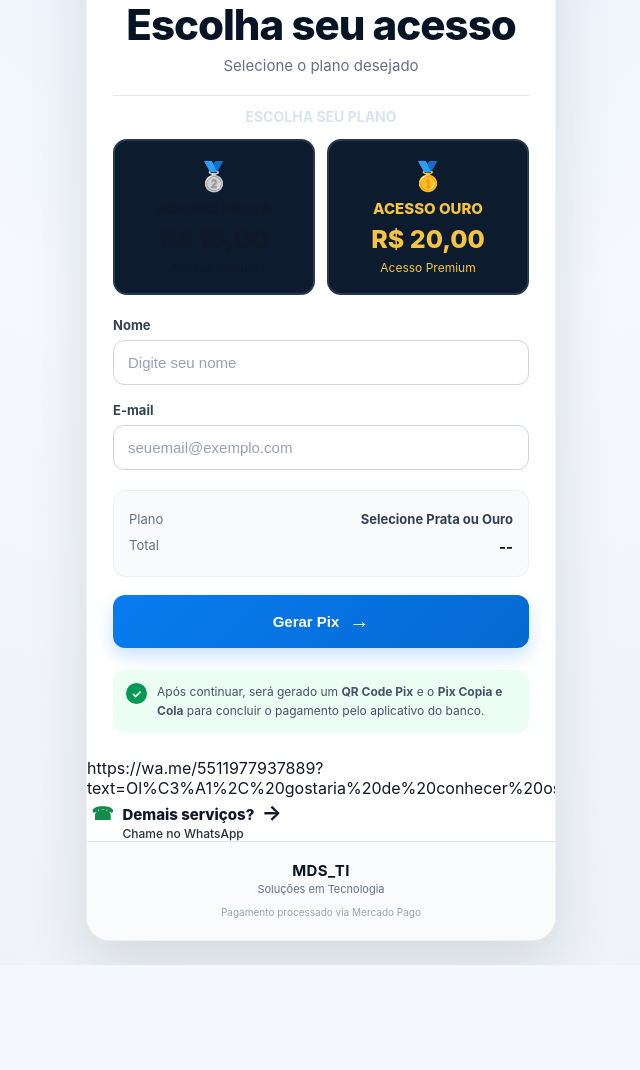
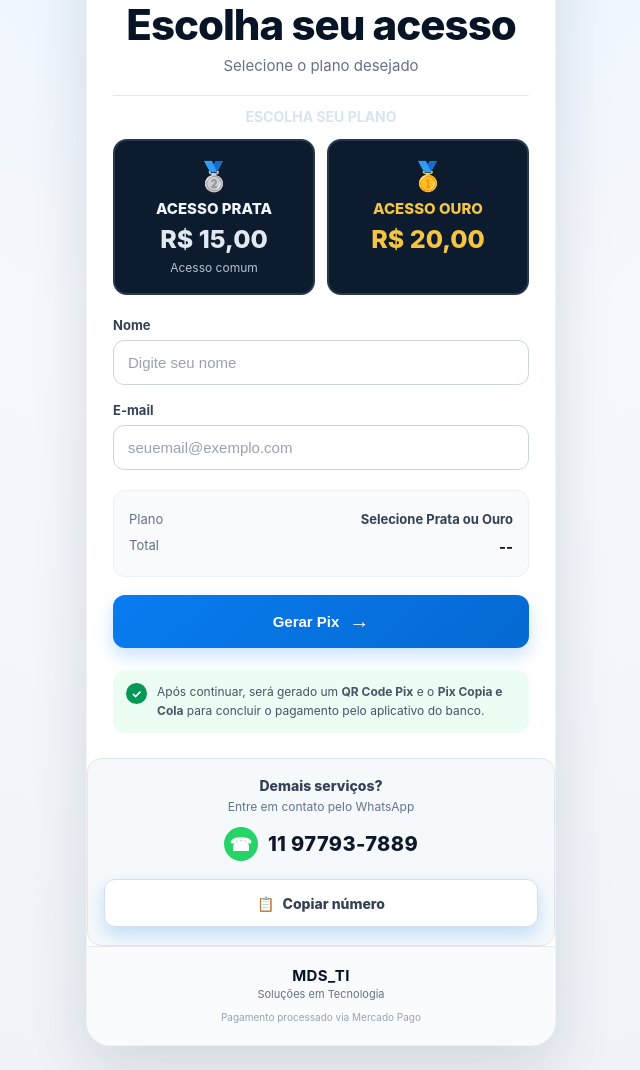
Before and after one commit to marcioecofabril-hub/Teste, a Flask app: page / in a window 1280 px wide. Shown: the part 211-1281 px from the top of the page, without its empty margins (319-959 px from the left). Before the commit the page ends 1176 px from the top, so only its background shows below. Run offline with Flask 3, Linux system fonts and the light colour scheme.

Commit message:
Update pay_simple.html

```diff
--- a/templates/pay_simple.html
+++ b/templates/pay_simple.html
@@ -100,6 +100,7 @@
     >
 
     <style>
+
         .plans-title {
             margin: 0 0 14px;
             text-align: center;
@@ -133,10 +134,12 @@
             border-radius: 14px;
             text-align: center;
             cursor: pointer;
+
             transition:
                 transform 0.2s ease,
                 border-color 0.2s ease,
                 box-shadow 0.2s ease;
+
             background: #0c1b2e;
         }
 
@@ -168,11 +171,42 @@
             display: block;
             margin-top: 6px;
             font-size: 12px;
-            opacityor: #e2e8f0;
         }
+
+        /* PLANO PRATA */
+
+        .silver {
+            color: #e2e8f0;
+        }
+
+        .silver .plan-name {
+            color: #f1f5f9;
+        }
+
+        .silver .plan-price {
+            color: #e2e8f0;
+        }
+
+        .silver .plan-description {
+            color: #b6c2d1;
+        }
+
+        /* PLANO OURO */
 
         .gold {
             color: #f5c542;
+        }
+
+        .gold .plan-name {
+            color: #f5c542;
+        }
+
+        .gold .plan-price {
+            color: #f5c542;
+        }
+
+        .gold .plan-description {
+            color: #d7b64a;
         }
 
         .plan-option input:focus-visible + .plan-card {
@@ -196,105 +230,115 @@
                 0 8px 24px rgba(0, 0, 0, 0.25);
         }
 
-        /*
-         * BOTAO PARA DEMAIS SERVICOS
-         * O link fica dentro do href e nao aparece na tela.
-         */
+        /* WHATSAPP */
 
         .other-services {
             margin-top: 22px;
         }
 
-        .whatsapp-services-button {
+        .whatsapp-box {
+            width: 100%;
+            padding: 18px 16px;
+            box-sizing: border-box;
+
+            border: 1px solid #dfe6ed;
+            border-radius: 14px;
+
+            background: #f6f9fb;
+
+            text-align: center;
+        }
+
+        .whatsapp-title {
+            margin: 0 0 5px;
+            color: #334155;
+            font-size: 14px;
+            font-weight: 800;
+        }
+
+        .whatsapp-subtitle {
+            margin: 0 0 13px;
+            color: #64748b;
+            font-size: 12px;
+        }
+
+        .whatsapp-number {
             display: flex;
-            width: 100%;
-            min-height: 58px;
             align-items: center;
             justify-content: center;
-            gap: 11px;
-            padding: 14px 18px;
-            border: none;
-            border-radius: 14px;
-            color: #ffffff;
-            background:
-                linear-gradient(
-                    135deg,
-                    #25d366,
-                    #128c4a
-                );
-            box-shadow:
-                0 10px 24px rgba(18, 140, 74, 0.25);
-            font-size: 15px;
+            gap: 10px;
+
+            margin-bottom: 12px;
+
+            color: #0f172a;
+            font-size: 20px;
             font-weight: 800;
-            line-height: 1.3;
-            text-align: center;
-            text-decoration: none;
-            transition:
-                transform 0.2s ease,
-                box-shadow 0.2s ease,
-                filter 0.2s ease;
-        }
-
-        .whatsapp-services-button:hover {
-            transform: translateY(-2px);
-            filter: brightness(1.03);
-            box-shadow:
-                0 14px 28px rgba(18, 140, 74, 0.32);
-        }
-
-        .whatsapp-services-button:active {
-            transform: scale(0.985);
-        }
-
-        .whatsapp-services-button:focus-visible {
-            outline: 3px solid rgba(37, 211, 102, 0.35);
-            outline-offset: 3px;
+            letter-spacing: 0.4px;
         }
 
         .whatsapp-icon {
             display: inline-flex;
-            width: 31px;
-            height: 31px;
-            flex: 0 0 31px;
+            width: 34px;
+            height: 34px;
+            flex: 0 0 34px;
+
             align-items: center;
             justify-content: center;
+
             border-radius: 50%;
-            color: #128c4a;
-            background: #ffffff;
+
+            color: #ffffff;
+            background: #25d366;
+
             font-size: 18px;
-            font-weight: 900;
         }
 
-        .whatsapp-button-text {
-            display: inline-flex;
-            flex-direction: column;
-            align-items: flex-start;
-            text-align: left;
+        .copy-whatsapp-button {
+            width: 100%;
+            min-height: 48px;
+
+            display: flex;
+            align-items: center;
+            justify-content: center;
+            gap: 8px;
+
+            padding: 12px 15px;
+
+            border: 1px solid #d7dee7;
+            border-radius: 11px;
+
+            color: #334155;
+            background: #ffffff;
+
+            font-family: inherit;
+            font-size: 14px;
+            font-weight: 800;
+
+            cursor: pointer;
+
+            transition:
+                transform 0.2s ease,
+                border-color 0.2s ease,
+                background 0.2s ease;
         }
 
-        .whatsapp-button-title {
-            font-size: 15px;
-            font-weight: 800;
+        .copy-whatsapp-button:hover {
+            border-color: #25d366;
+            background: #f0fff6;
+            transform: translateY(-1px);
         }
 
-        .whatsapp-button-subtitle {
-            margin-top: 2px;
-            font-size: 12px;
-            font-weight: 500;
-            opacity: 0.9;
+        .copy-whatsapp-button:active {
+            transform: scale(0.985);
         }
 
-        .whatsapp-arrow {
-            margin-left: 3px;
-            font-size: 21px;
-            font-weight: 700;
+        .copy-whatsapp-button.copied {
+            color: #08783e;
+            border-color: #25d366;
+            background: #eafff2;
         }
 
         @media (max-width: 560px) {
-            /*
-             * Mantem Prata e Ouro lado a lado.
-             * O tamanho foi ajustado para funcionar no celular.
-             */
 
             .plans {
                 grid-template-columns: 1fr 1fr;
@@ -320,9 +364,14 @@
             .plan-description {
                 font-size: 11px;
             }
+
+            .whatsapp-number {
+                font-size: 19px;
+            }
         }
 
         @media (max-width: 360px) {
+
             .plans {
                 gap: 7px;
             }
@@ -339,15 +388,11 @@
                 font-size: 19px;
             }
 
-            .whatsapp-services-button {
-                padding-left: 12px;
-                padding-right: 12px;
-            }
-
-            .whatsapp-button-title {
-                font-size: 14px;
+            .whatsapp-number {
+                font-size: 18px;
             }
         }
+
     </style>
 
 </head>
@@ -384,7 +429,10 @@
                 Escolha seu acesso
             </h1>
 
-            <p class="description" id="hero-description">
+            <p
+                class="description"
+                id="hero-description"
+            >
                 Selecione o plano desejado
             </p>
 
@@ -474,8 +522,7 @@
                             R$ 20,00
                         </span>
 
-                        <span class="plan-description">
-                            Acesso Premium
+                        <span classsso Premium
                         </span>
 
                     </label>
@@ -483,6 +530,8 @@
                 </div>
 
             </div>
+
+            <!-- NOME -->
 
             <div class="field">
 
@@ -502,6 +551,8 @@
 
             </div>
 
+            <!-- E-MAIL -->
+
             <div class="field">
 
                 <label for="email">
@@ -519,6 +570,8 @@
                 >
 
             </div>
+
+            <!-- RESUMO -->
 
             <div class="summary">
 
@@ -551,7 +604,12 @@
 
             </div>
 
-            <button type="submit" id="submit-button">
+            <!-- BOTAO PIX -->
+
+            <button
+                type="submit"
+                id="submit-button"
+            >
 
                 <span id="submit-button-text">
                     Gerar Pix
@@ -564,6 +622,8 @@
             </button>
 
         </form>
+
+        <!-- INFORMACOES PIX -->
 
         <div class="info">
 
@@ -582,41 +642,52 @@
 
         </div>
 
-        <!-- DEMAIS SERVICOS PELO WHATSAPP -->
+        <!-- WHATSAPP -->
 
         <div class="other-services">
 
-            https://wa.me/5511977937889?text=Ol%C3%A1%2C%20gostaria%20de%20conhecer%20os%20demais%20servi%C3%A7os%20da%20MDS_TI.
+            <div class="whatsapp-box">
 
-                <span
-                    class="whatsapp-icon"
-                    aria-hidden="true"
-                >
-                    ☎
-                </span>
+                <p class="whatsapp-title">
+                    Demais serviços?
+                </p>
 
-                <span class="whatsapp-button-text">
+                <p class="whatsapp-subtitle">
+                    Entre em contato pelo WhatsApp
+                </p>
 
-                    <span class="whatsapp-button-title">
-                        Demais serviços?
+                <div class="whatsapp-number">
+
+                    <span
+                        class="whatsapp-icon"
+                        aria-hidden="true"
+                    >
+                        ☎
                     </span>
 
-                    <span class="whatsapp-button-subtitle">
-                        Chame no WhatsApp
+                    <span>
+                        11 97793-7889
                     </span>
 
-                </span>
+                </div>
 
-                <span
-                    class="whatsapp-arrow"
-                    aria-hidden="true"
+                <button
+                    type="button"
+                    class="copy-whatsapp-button"
+                    id="copy-whatsapp"
                 >
-                    →
-                </span>
+                    <span>📋</span>
 
-            </a>
+                    <span id="copy-whatsapp-text">
+                        Copiar número
+                    </span>
+                </button>
+
+            </div>
 
         </div>
+
+        <!-- RODAPE -->
 
         <footer>
 
@@ -639,6 +710,7 @@
 </div>
 
 <script>
+
     const planoPrata =
         document.getElementById("plano-prata");
 
@@ -666,12 +738,19 @@
     const submitButtonText =
         document.getElementById("submit-button-text");
 
+    const copyWhatsappButton =
+        document.getElementById("copy-whatsapp");
+
+    const copyWhatsappText =
+        document.getElementById("copy-whatsapp-text");
+
 
     function selecionarPlano(
         nome,
         preco,
         descricao
     ) {
+
         heroPrice.textContent = preco;
 
         heroDescription.textContent = descricao;
@@ -685,12 +764,15 @@
     planoPrata.addEventListener(
         "change",
         function () {
+
             if (this.checked) {
+
                 selecionarPlano(
                     "Acesso Prata",
                     "R$ 15,00",
                     "Pagamento referente ao acesso Prata"
                 );
+
             }
         }
     );
@@ -699,12 +781,15 @@
     planoOuro.addEventListener(
         "change",
         function () {
+
             if (this.checked) {
+
                 selecionarPlano(
                     "Acesso Ouro",
                     "R$ 20,00",
                     "Pagamento referente ao acesso Ouro"
                 );
+
             }
         }
     );
@@ -713,12 +798,92 @@
     paymentForm.addEventListener(
         "submit",
         function () {
+
             submitButton.disabled = true;
 
             submitButtonText.textContent =
                 "Gerando Pix...";
+
         }
     );
+
+
+    /* COPIAR NUMERO DO WHATSAPP */
+
+    copyWhatsappButton.addEventListener(
+        "click",
+        async function () {
+
+            const numero = "11977937889";
+
+            try {
+
+                await navigator.clipboard.writeText(numero);
+
+                copyWhatsappText.textContent =
+                    "Número copiado!";
+
+                copyWhatsappButton.classList.add(
+                    "copied"
+                );
+
+                setTimeout(
+                    function () {
+
+                        copyWhatsappText.textContent =
+                            "Copiar número";
+
+                        copyWhatsappButton.classList.remove(
+                            "copied"
+                        );
+
+                    },
+                    2000
+                );
+
+            } catch (error) {
+
+                const campoTemporario =
+                    document.createElement("textarea");
+
+                campoTemporario.value = numero;
+
+                document.body.appendChild(
+                    campoTemporario
+                );
+
+                campoTemporario.select();
+
+                document.execCommand("copy");
+
+                document.body.removeChild(
+                    campoTemporario
+                );
+
+                copyWhatsappText.textContent =
+                    "Número copiado!";
+
+                copyWhatsappButton.classList.add(
+                    "copied"
+                );
+
+                setTimeout(
+                    function () {
+
+                        copyWhatsappText.textContent =
+                            "Copiar número";
+
+                        copyWhatsappButton.classList.remove(
+                            "copied"
+                        );
+
+                    },
+                    2000
+                );
+            }
+        }
+    );
+
 </script>
 
 </body>
```
